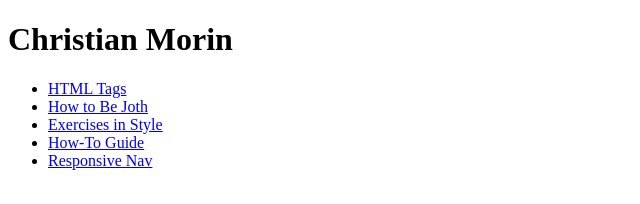
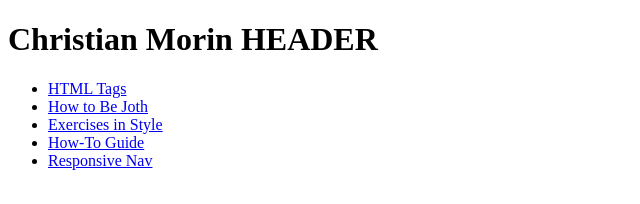
Before and after one commit to christianmorin/interactive-design, a plain HTML site: page index.html in a window 1280 px wide. Shown: the whole page, without its empty margins (0-640 px from the left). Drawn offline with Linux system fonts and the light colour scheme.

Commit message:
header test

```diff
--- a/index.html
+++ b/index.html
@@ -3,12 +3,12 @@
 <html lang="en">
   <head>
     <meta charset="utf-8">
-    <title>Christian Morin</title>
+    <title>Christian Morin TITLE</title>
     <style>
     </style>
   </head>
   <body>
-    <h1>Christian Morin</h1>
+    <h1>Christian Morin HEADER</h1>
     <ul>
       <li><a href="tags.html">HTML Tags</a></li>
       <li><a href="how-to-be-joth">How to Be Joth</li>
```
